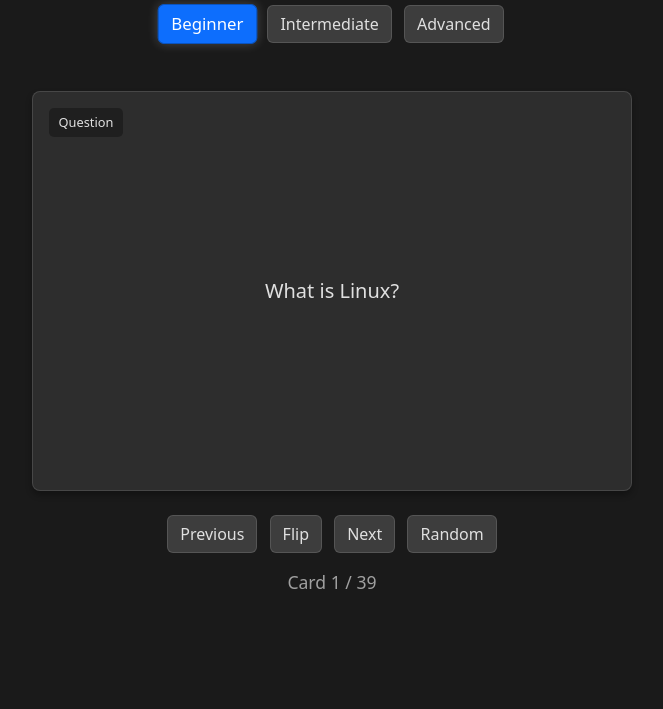
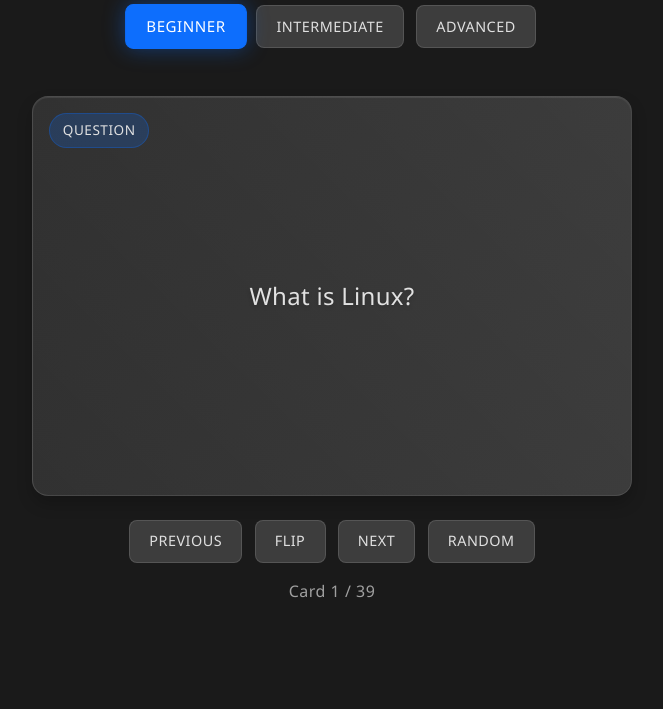
Before and after one commit to Rohtanza/RedHatEnterpriseLinuxFlashCards, a plain HTML site: page index.html in a window 1280 px wide. Shown: the part 91-800 px from the top of the page, without its empty margins (308-971 px from the left). Drawn offline with nearby package versions, Linux system fonts and the light colour scheme.

Commit message:
getting the files on the repo

```diff
--- a/style.css
+++ b/style.css
@@ -5,11 +5,15 @@
     --card-bg: #2d2d2d;
     --text-color: #e0e0e0;
     --border-color: rgba(255, 255, 255, 0.125);
+    --highlight-color: #0d6efd;
+    --gradient-start: #2d2d2d;
+    --gradient-end: #363636;
 }
 
 body {
     background-color: var(--bg-color);
     color: var(--text-color);
+    font-family: 'Segoe UI', system-ui, -apple-system, sans-serif;
 }
 
 .card-container {
@@ -44,19 +48,37 @@ body {
     position: absolute;
     width: 100%;
     height: 100%;
-    padding: 2rem;
+    padding: 2.5rem;
     backface-visibility: hidden;
-    background-color: var(--card-bg);
+    background: linear-gradient(145deg, var(--gradient-start), var(--gradient-end));
     border: 1px solid var(--border-color);
-    border-radius: 0.5rem;
-    box-shadow: 0 4px 6px rgba(0, 0, 0, 0.3);
+    border-radius: 1rem;
+    box-shadow: 0 8px 16px rgba(0, 0, 0, 0.2),
+                inset 0 1px 1px rgba(255, 255, 255, 0.1);
     display: flex;
     align-items: center;
     justify-content: center;
     text-align: center;
     overflow-y: auto;
     color: var(--text-color);
-    -webkit-backface-visibility: hidden; /* Safari fix */
+    -webkit-backface-visibility: hidden;
+}
+
+.card-front::before,
+.card-back::before {
+    content: '';
+    position: absolute;
+    top: 0;
+    left: 0;
+    right: 0;
+    bottom: 0;
+    border-radius: 1rem;
+    background: linear-gradient(
+        45deg,
+        transparent,
+        rgba(255, 255, 255, 0.05)
+    );
+    pointer-events: none;
 }
 
 .card-back {
@@ -68,19 +90,30 @@ body {
     position: absolute;
     top: 1rem;
     left: 1rem;
-    padding: 0.3rem 0.6rem;
-    background-color: rgba(0, 0, 0, 0.3);
-    border-radius: 0.3rem;
-    font-size: 0.8rem;
+    padding: 0.4rem 0.8rem;
+    background-color: rgba(13, 110, 253, 0.2);
+    border: 1px solid rgba(13, 110, 253, 0.3);
+    border-radius: 2rem;
+    font-size: 0.85rem;
     color: var(--text-color);
+    font-weight: 500;
+    letter-spacing: 0.5px;
+    text-transform: uppercase;
 }
 
 .question,
 .answer {
     margin: 0;
-    font-size: 1.25rem;
+    font-size: 1.5rem;
     line-height: 1.6;
     width: 100%;
+    font-weight: 500;
+    letter-spacing: 0.3px;
+    text-shadow: 0 2px 4px rgba(0, 0, 0, 0.2);
+}
+
+.answer {
+    color: #8be9fd;
 }
 
 /* Responsive design */
@@ -92,55 +125,72 @@ body {
 
     .question,
     .answer {
-        font-size: 1rem;
+        font-size: 1.2rem;
     }
 }
 
 /* Button styles */
 .btn {
-    transition: all 0.2s ease-in-out;
+    transition: all 0.3s ease-in-out;
     background-color: #3d3d3d;
     color: var(--text-color);
     border-color: var(--border-color);
+    padding: 0.6rem 1.2rem;
+    font-weight: 500;
+    letter-spacing: 0.5px;
+    border-radius: 0.5rem;
+    text-transform: uppercase;
+    font-size: 0.9rem;
 }
 
 .btn:hover {
-    transform: translateY(-1px);
+    transform: translateY(-2px);
     background-color: #4d4d4d;
+    box-shadow: 0 4px 8px rgba(0, 0, 0, 0.2);
+}
+
+.btn:active {
+    transform: translateY(0);
 }
 
 /* Active deck button styles */
 .deck-buttons .btn.active {
     transform: scale(1.05);
-    box-shadow: 0 0 10px rgba(255, 255, 255, 0.2);
-    background-color: #0d6efd;
+    box-shadow: 0 0 20px rgba(13, 110, 253, 0.4);
+    background-color: var(--highlight-color);
+    border-color: var(--highlight-color);
 }
 
 /* Shuffle button active state */
 #shuffleBtn.active {
-    background-color: #0d6efd;
+    background-color: var(--highlight-color);
     color: white;
+    border-color: var(--highlight-color);
+}
+
+/* Custom scrollbar */
+.card-front::-webkit-scrollbar,
+.card-back::-webkit-scrollbar {
+    width: 6px;
+}
+
+.card-front::-webkit-scrollbar-track,
+.card-back::-webkit-scrollbar-track {
+    background: rgba(0, 0, 0, 0.2);
+    border-radius: 3px;
+}
+
+.card-front::-webkit-scrollbar-thumb,
+.card-back::-webkit-scrollbar-thumb {
+    background: rgba(255, 255, 255, 0.2);
+    border-radius: 3px;
 }
 
 /* Progress tracker styles */
 .progress-tracker {
-    font-size: 1.1rem;
+    font-size: 1rem;
     color: #a0a0a0;
+    font-weight: 500;
+    letter-spacing: 0.5px;
+    margin-top: 1.5rem;
 }
-
-/* Card content scroll customization */
-.card-front::-webkit-scrollbar,
-.card-back::-webkit-scrollbar {
-    width: 8px;
-}
-
-.card-front::-webkit-scrollbar-track,
-.card-back::-webkit-scrollbar-track {
-    background: #333;
-}
-
-.card-front::-webkit-scrollbar-thumb,
-.card-back::-webkit-scrollbar-thumb {
-    background: #666;
-    border-radius: 4px;
-}
```
